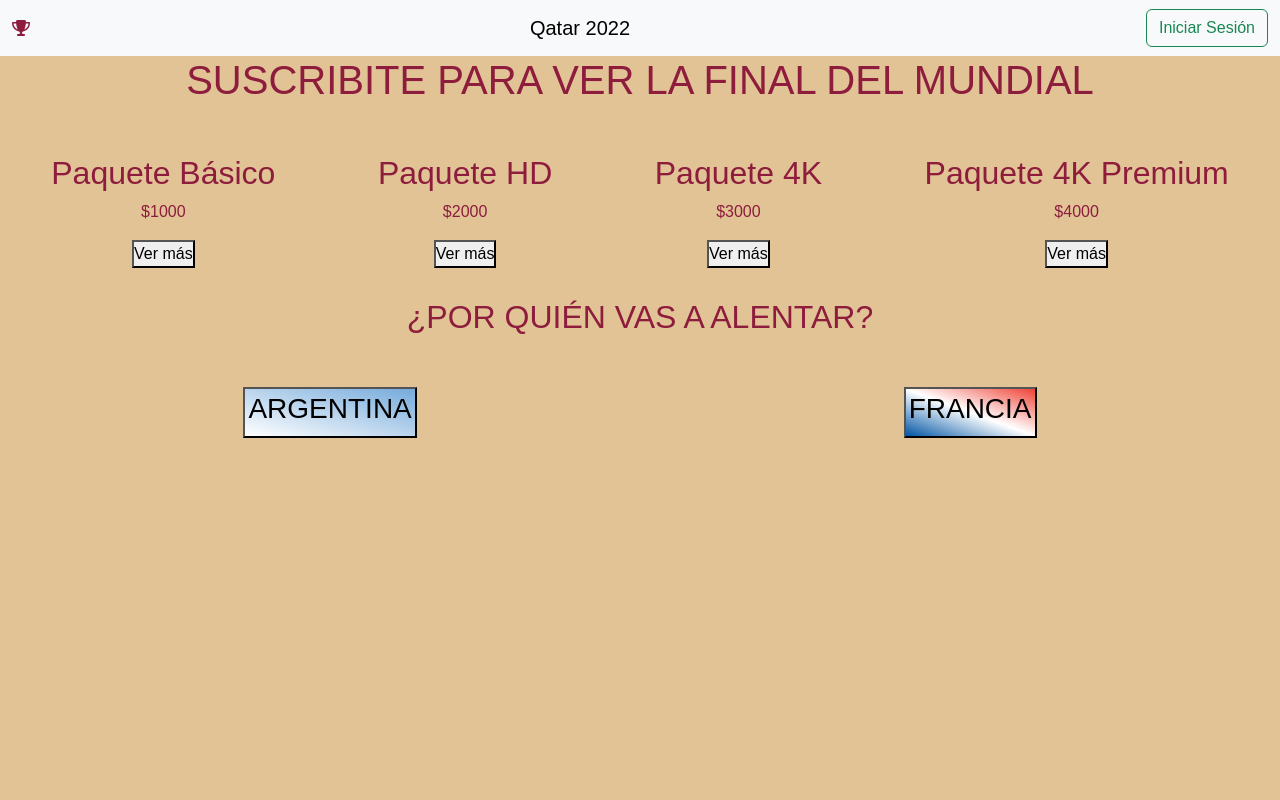
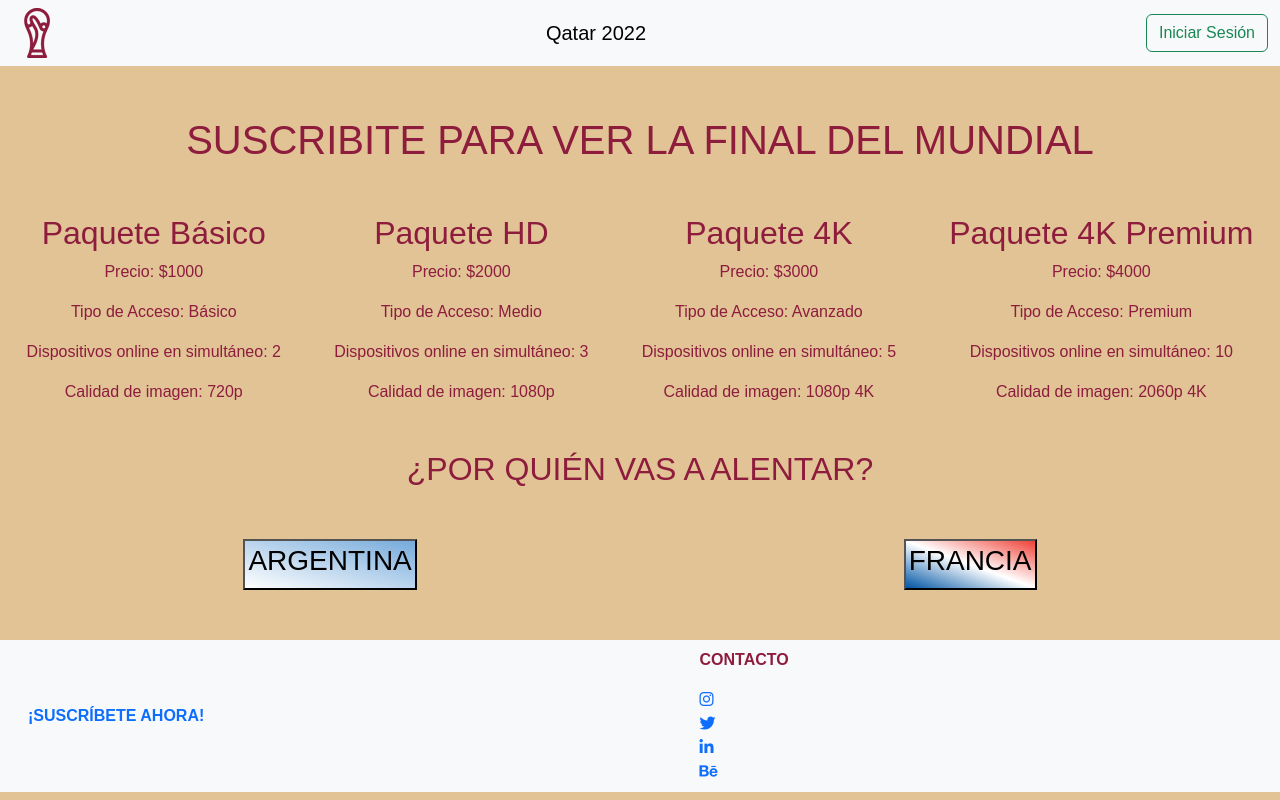
Before and after one commit to GasAcosta/pre-entrega-2, a plain HTML site: page index.html in a window 1280 px wide. Drawn offline with nearby package versions, Linux system fonts and the light colour scheme; a web font is replaced by a local one.

Commit message:
Entrega Final

```diff
--- a/index.html
+++ b/index.html
@@ -15,7 +15,7 @@
     <header>
         <nav class="navbar bg-body-tertiary">
             <div class="container-fluid">
-                <i class="fa-solid fa-trophy"></i>
+                <img src="./Recursos/copa_del_mundo.png" alt="Copa del Mundo">
                 <a class="navbar-brand">Qatar 2022</a>
                 <a class="btn btn-outline-success" href="login.html">Iniciar Sesión</a>
             </div>
@@ -40,6 +40,41 @@
             </button>
         </div>
     </main>
+    <footer class="footer bg-body-tertiary">
+        <nav class="navbar navbar-expand-lg nav">
+          <div class="container-fluid">
+            <a class="nav-link nombre" href="#"><strong>¡SUSCRÍBETE AHORA!</strong></a>
+            <button class="navbar-toggler" type="button" data-bs-toggle="collapse" data-bs-target="#navbarNavAltMarkup"
+              aria-controls="navbarNavAltMarkup" aria-expanded="false" aria-label="Toggle navigation">
+              <span class="navbar-toggler-icon"></span>
+            </button>
+            <div class="collapse navbar-collapse justify-content-center" id="navbarNavAltMarkup">
+              <div class="nav flex-column">
+                <p class="mapa_footer"><strong>CONTACTO</strong></p>
+                <div class="rrss">
+                    <div>
+                      <a href="https://www.instagram.com/gasacosta/" target="_blank">
+                        <i class="fa-brands fa-instagram link_clickeable"></i>
+                      </a>
+                    </div>
+                    <div>
+                      <a href="https://twitter.com/GasAcosta" target="_blank">
+                        <i class="fa-brands fa-twitter link_clickeable"></i>
+                      </a>
+                    </div>
+                    <div>
+                      <a href="https://www.linkedin.com/in/gasacosta/" target="_blank">
+                        <i class="fa-brands fa-linkedin-in link_clickeable"></i>
+                      </a>
+                    </div>
+                    <div>
+                      <a href="https://www.behance.net/gaston169320c6" target="_blank">
+                        <i class="fa-brands fa-behance link_clickeable"></i>
+                      </a>
+                    </div>
+                </div>
+        </nav>
+      </footer>
     <script src="pre-entrega3.js"></script>
     <link href="https://cdn.jsdelivr.net/npm/bootstrap@5.3.0-alpha1/dist/css/bootstrap.min.css" rel="stylesheet" integrity="sha384-GLhlTQ8iRABdZLl6O3oVMWSktQOp6b7In1Zl3/Jr59b6EGGoI1aFkw7cmDA6j6gD" crossorigin="anonymous">
     <script src="https://cdn.jsdelivr.net/npm/bootstrap@5.3.0-alpha1/dist/js/bootstrap.bundle.min.js" integrity="sha384-w76AqPfDkMBDXo30jS1Sgez6pr3x5MlQ1ZAGC+nuZB+EYdgRZgiwxhTBTkF7CXvN" crossorigin="anonymous"></script>
--- a/pre-entrega3-login.js
+++ b/pre-entrega3-login.js
@@ -12,6 +12,7 @@ const inputUser = document.querySelector("#input-user")
 const inputPass = document.querySelector("#input-pass")
 const logint = document.querySelector("#login-incorrect")
 const logout = document.querySelector("#logout")
+const fotoMundial = document.querySelector(".foto-mundial")
 
 const subidaLocalStorage = (clave, valor) => {
     localStorage.setItem(clave, JSON.stringify(valor))
@@ -27,6 +28,7 @@ formLogin.onsubmit = (event) => {
     subidaLocalStorage("login", true)
     formLogin.style.display = "none"
     swal("Bienvenida/o", "Cada vez falta menos para la final del mundial!", "success");
+    fotoMundial.style.display = "block"
     } else {
     logint.style.display = "block"
     inputUser.style.border = "1px solid red"
--- a/pre-entrega3.css
+++ b/pre-entrega3.css
@@ -16,6 +16,7 @@
 
 .h1{
     text-align: center;
+    padding-top: 50px;
 }
 
 .alentar{
@@ -24,6 +25,12 @@
 
 .h2{
     text-align: center;
+}
+
+.foto-mundial{
+    text-align: center;
+    padding: 10px;
+    display: none;
 }
 
 .arg-fra{
@@ -72,3 +79,7 @@
     padding: 3px;
     background-image: linear-gradient(to right top, #0055A4, #FFFFFF, #EF4135);
 }
+
+.footer{
+    margin-top: 50px;
+}
--- a/pre-entrega3.js
+++ b/pre-entrega3.js
@@ -42,26 +42,16 @@ function paquetesAHtml (paquetes){
         productos.innerHTML = `
             <div>
                 <h2>${paquetes[i].nombreDelPaquete}</h2>
-                <p>${paquetes[i].precioDelPaquete}</p>
-                <button id="boton">Ver más</button>
+                <p>Precio: ${paquetes[i].precioDelPaquete}</p>
+                <p>Tipo de Acceso: ${paquetes[i].accesoContenido}</p>
+                <p>Dispositivos online en simultáneo: ${paquetes[i].cantidadDeDispositivos}</p>
+                <p>Calidad de imagen: ${paquetes[i].calidadDeImagen}</p>
             </div>
         `
         contenedor.appendChild(productos)
     }
 }
 paquetesAHtml(paquetes)
-
-// const boton = document.querySelector("#boton")
-
-// boton.onClick = (paquetes) => {
-//     for (let i = 0; i < paquetes.length; i++){
-//     swal({
-//         title: `${paquetes[i].nombreDelPaquete}`,
-//         text: "You clicked the button!",
-//         icon: "success",
-//       });
-//     }
-// }
 
 const argentina = document.querySelector(".arg")
 const francia = document.querySelector(".fra")
```
Also changed, not shown: login.html (+39 -1 lines), Recursos/copa_del_mundo.png (added), Recursos/qatar_2022.png (added).
